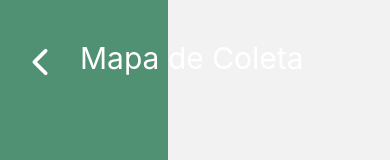
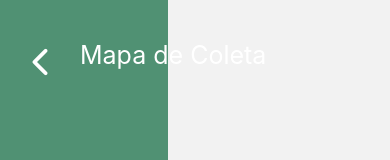
Before and after one commit to gtheox/EcoAware, a React Native app: screen /TelaColeta in a window 390 px wide. Shown: the top 160 px of the page. Built offline with nearby package versions, Linux system fonts and the light colour scheme.

Commit message:
ajustes no titulo das paginas

```diff
--- a/src/Telas/TelaColeta.js
+++ b/src/Telas/TelaColeta.js
@@ -11,7 +11,7 @@ export default function TelaColeta({ navigation }) {
     >
       <SafeAreaView style={styles.btnVoltar}>
         <Ionicons name="chevron-back" size={40} color="white" onPress={() => navigation.goBack()}/>
-        <Text style={{ fontSize: 30, left :20, color: "white" }}>Mapa de Coleta</Text>
+        <Text style={{ fontSize: 25, left :20, color: "white" }}>Mapa de Coleta</Text>
       </SafeAreaView>
 
       <View style={styles.content}>
--- a/src/Telas/TelaDenuncia.js
+++ b/src/Telas/TelaDenuncia.js
@@ -11,7 +11,7 @@ export default function TelaDenuncia({ navigation }) {
     >
       <SafeAreaView style={styles.btnVoltar}>
         <Ionicons name="chevron-back" size={40} color="white" onPress={() => navigation.goBack()}/>
-        <Text style={{ fontSize: 30, left :20, color: "white" }}>Denuncie aqui</Text>
+        <Text style={{ fontSize: 25, left :20, color: "white" }}>Denuncie aqui</Text>
       </SafeAreaView>
 
       <View style={styles.content}>
--- a/src/Telas/TelaDesenvolvedores.js
+++ b/src/Telas/TelaDesenvolvedores.js
@@ -11,7 +11,7 @@ export default function TelaDesenvoledores({ navigation }) {
     >
       <SafeAreaView style={styles.btnVoltar}>
         <Ionicons name="chevron-back" size={40} color="white" onPress={() => navigation.goBack()}/>
-        <Text style={{ fontSize: 30, left :20, color: "white" }}>Desenvolvedores</Text>
+        <Text style={{ fontSize: 25, left :20, color: "white" }}>Desenvolvedores</Text>
       </SafeAreaView>
 
       <View style={styles.content}>
--- a/src/Telas/TelaDicas.js
+++ b/src/Telas/TelaDicas.js
@@ -11,7 +11,7 @@ export default function TelaDicas({ navigation }) {
     >
       <SafeAreaView style={styles.btnVoltar}>
         <Ionicons name="chevron-back" size={40} color="white" onPress={() => navigation.goBack()}/>
-        <Text style={{ fontSize: 30, left :20, color: "white" }}>Dicas Sustentáveis</Text>
+        <Text style={{ fontSize: 25, left :20, color: "white" }}>Dicas Sustentáveis</Text>
       </SafeAreaView>
 
       <View style={styles.content}>
```
